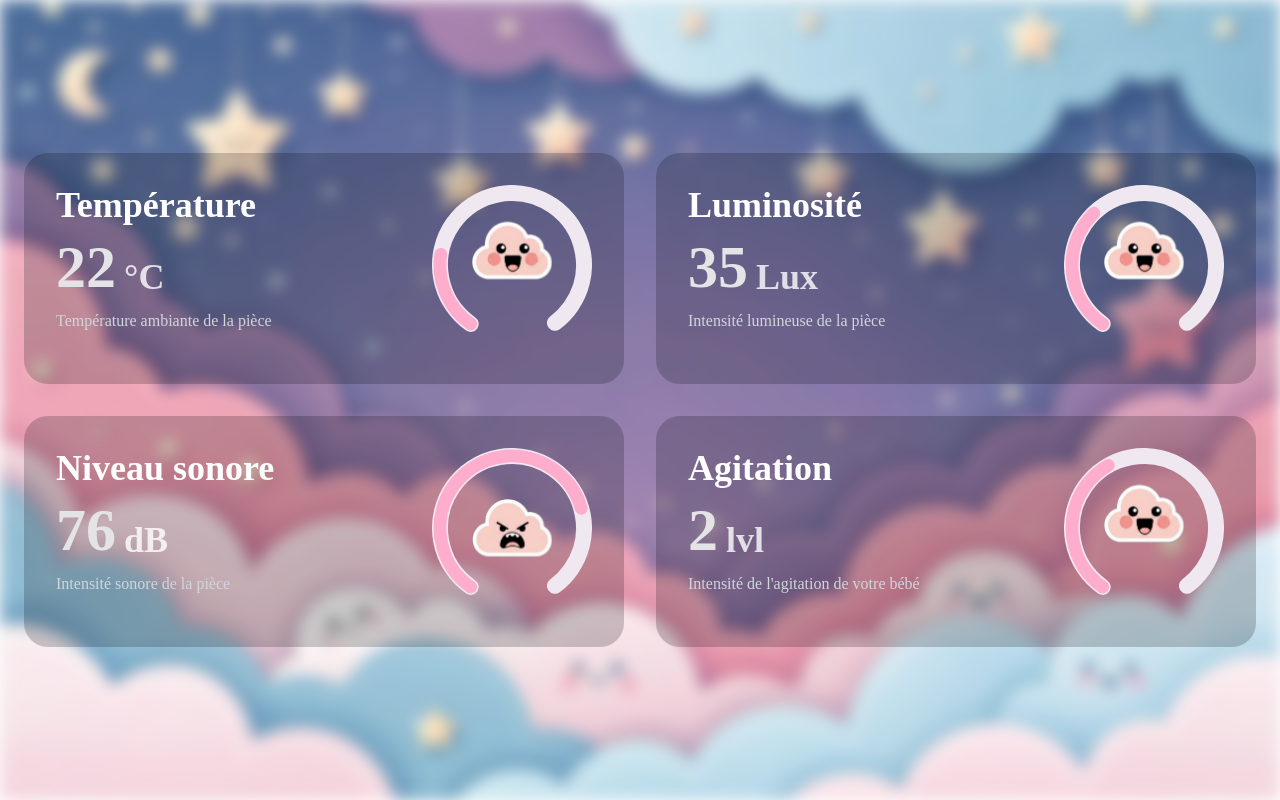
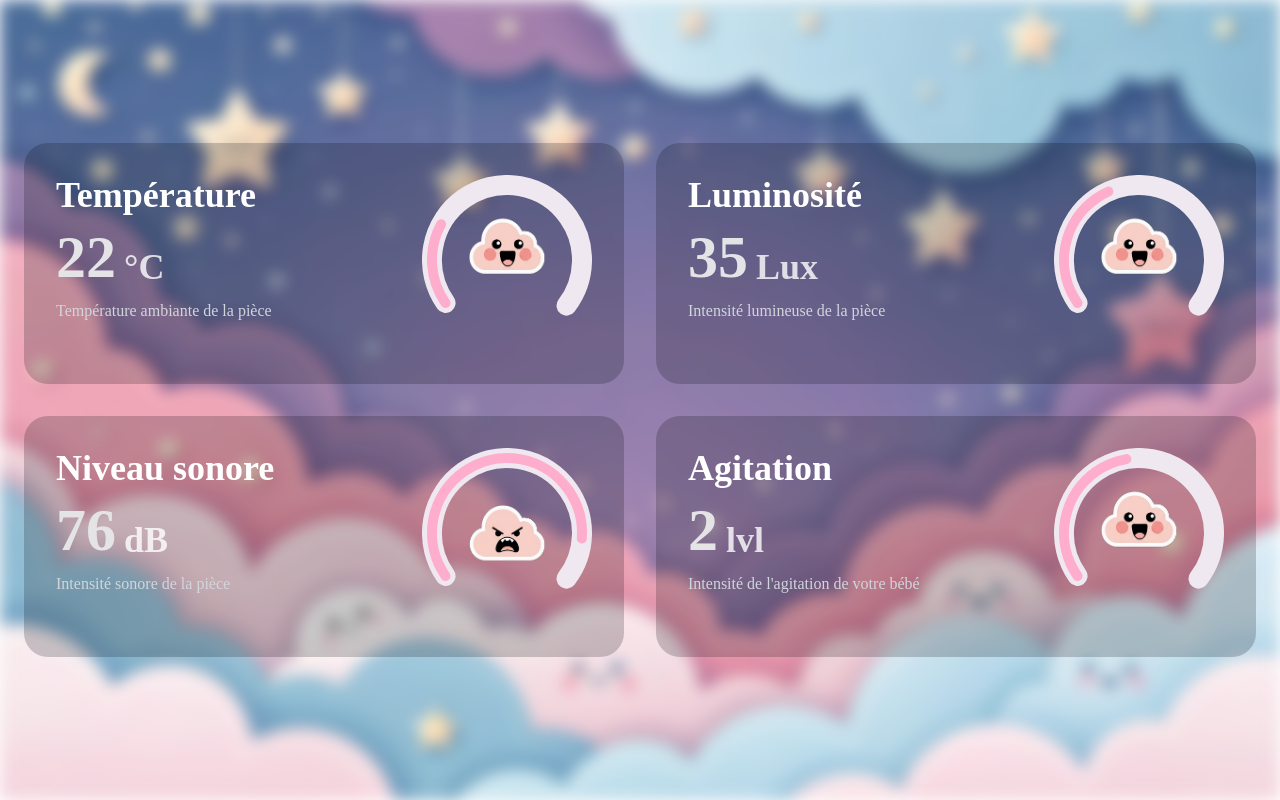
Before and after one commit to CleanBytes/CleanBytes-bebi-application-ui, a React (Vite) app: page /live in a window 1280 px wide. Built offline with nearby package versions, Linux system fonts and the light colour scheme.

Commit message:
Update CircularProgressBar and CloudMoodProgressBar style

```diff
--- a/src/components/molecules/CircularProgressBar.tsx
+++ b/src/components/molecules/CircularProgressBar.tsx
@@ -31,11 +31,11 @@ const CircularProgressBar: React.FC<CircularProgressBarProps> = ({
                 r={circumRadius}
                 stroke={outerStrokeColor}
                 strokeWidth={strokeWidth}
-                strokeDasharray={circumference * 0.80}
+                strokeDasharray={circumference * 0.70}
                 strokeLinecap="round"
                 fill="transparent"
                 className="
-                    rotate-125
+                    rotate-145
                     origin-center
                 "
             />
@@ -45,13 +45,13 @@ const CircularProgressBar: React.FC<CircularProgressBarProps> = ({
                 cy={size / 2}
                 r={circumRadius}
                 stroke={innerStrokeColor}
-                strokeWidth={strokeWidth * 0.80}
+                strokeWidth={strokeWidth * 0.50}
                 strokeDasharray={circumference}
                 strokeDashoffset={circumference - value * step}
                 strokeLinecap="round"
                 fill="transparent"
                 className="
-                    rotate-125
+                    rotate-145
                     origin-center
                     transition-all
                     duration-900"
--- a/src/components/organisms/CloudMoodProgressBar.tsx
+++ b/src/components/organisms/CloudMoodProgressBar.tsx
@@ -34,11 +34,11 @@ const CloudMoodProgressBar: React.FC<CircularProgressBarProps> = ({
                 max={max}
             />
             {(value >= optimalValueMin && value <= optimalValueMax) ?
-                <div className="w-1/2 absolute">
+                <div className="w-[45%] absolute">
                     <img className="w-full animate-bounce" src={HappyCloud} />
                 </div> :
 
-                <div className="w-1/2 absolute">
+                <div className="w-[45%] absolute">
                     <img className="w-full animate-pulse" src={AngryCloud} />
                 </div>
             }
--- a/src/components/organisms/SensorStatCard.tsx
+++ b/src/components/organisms/SensorStatCard.tsx
@@ -44,8 +44,8 @@ const SensorStatCard : React.FC<SensorStatCardProps> = ({
 
                 <div className="sm:hidden">
                     <CloudMoodProgressBar
-                        size={100}
-                        strokeWidth={12}
+                        size={130}
+                        strokeWidth={18}
                         outerStrokeColor="#f0e8f0"
                         innerStrokeColor="#ffadcd"
                         optimalValueMin={optimalValueMin}
@@ -56,8 +56,8 @@ const SensorStatCard : React.FC<SensorStatCardProps> = ({
                 </div>
                 <div className="hidden sm:inline">
                     <CloudMoodProgressBar
-                        size={160}
-                        strokeWidth={16}
+                        size={170}
+                        strokeWidth={20}
                         outerStrokeColor="#f0e8f0"
                         innerStrokeColor="#ffadcd"
                         optimalValueMin={optimalValueMin}
```
